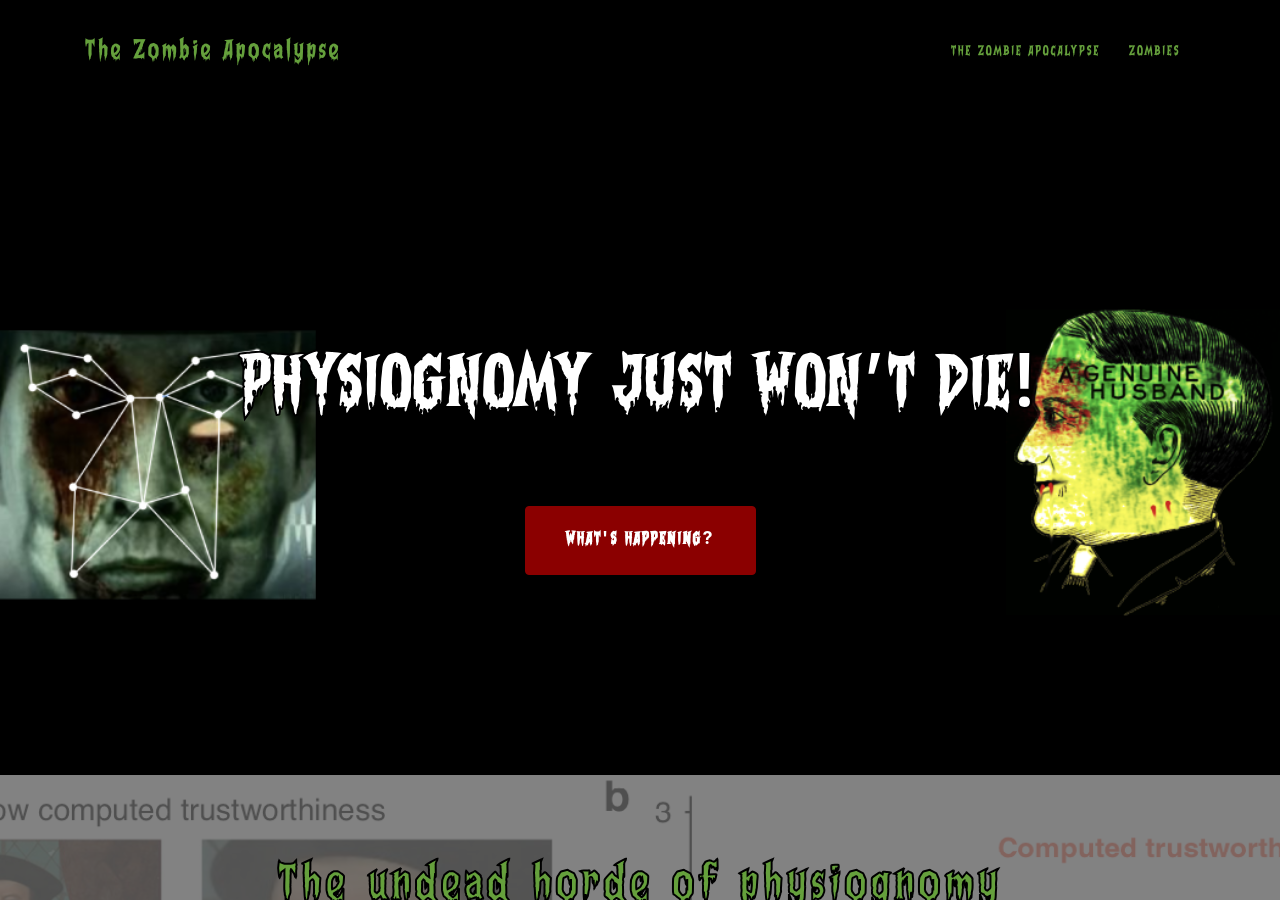
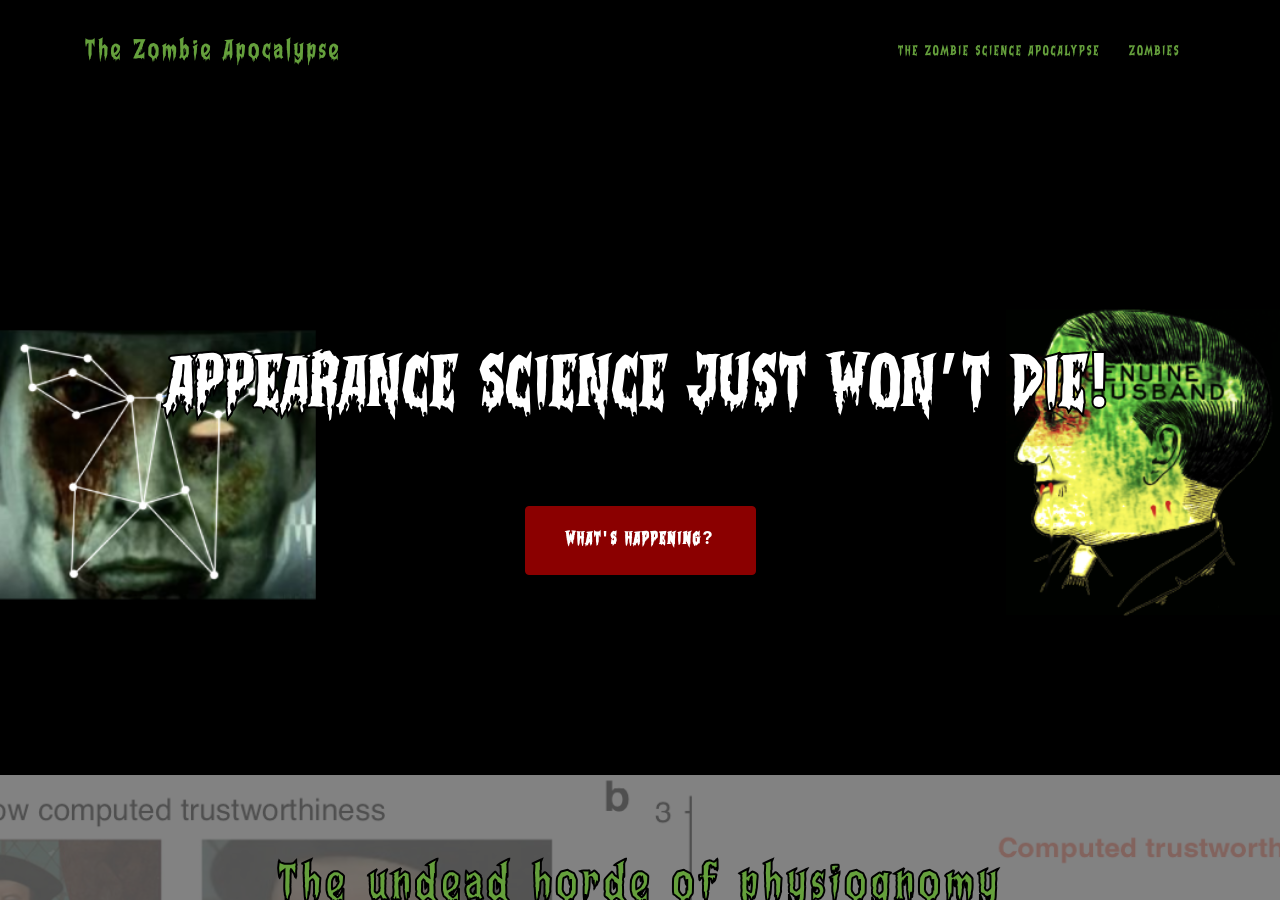
Before and after one commit to forcriticaltech/cct-jekyll-theme, a Jekyll site: the page built from index.md, in a window 1280 px wide and 900 px high. Built offline with Jekyll 4.4.1, drawn with Linux system fonts in a browser that asks for light colours; nearby versions of some CDN libraries; some web fonts are replaced.

```diff
--- a/_data/navigation.yml
+++ b/_data/navigation.yml
@@ -1,5 +1,5 @@
 nav:
-  - title: "The Zombie Apocalypse"
+  - title: "The Zombie Science Apocalypse"
     section: timeline
 
   - title: "Zombies"
--- a/_data/sitetext.yml
+++ b/_data/sitetext.yml
@@ -1,6 +1,6 @@
 header:
     title: ""
-    text: Physiognomy just won't die!
+    text: Appearance science just won't die!
     button: What's happening?
     buttonlink: "#timeline"
 
```
Also changed, not shown: 2 other files.
